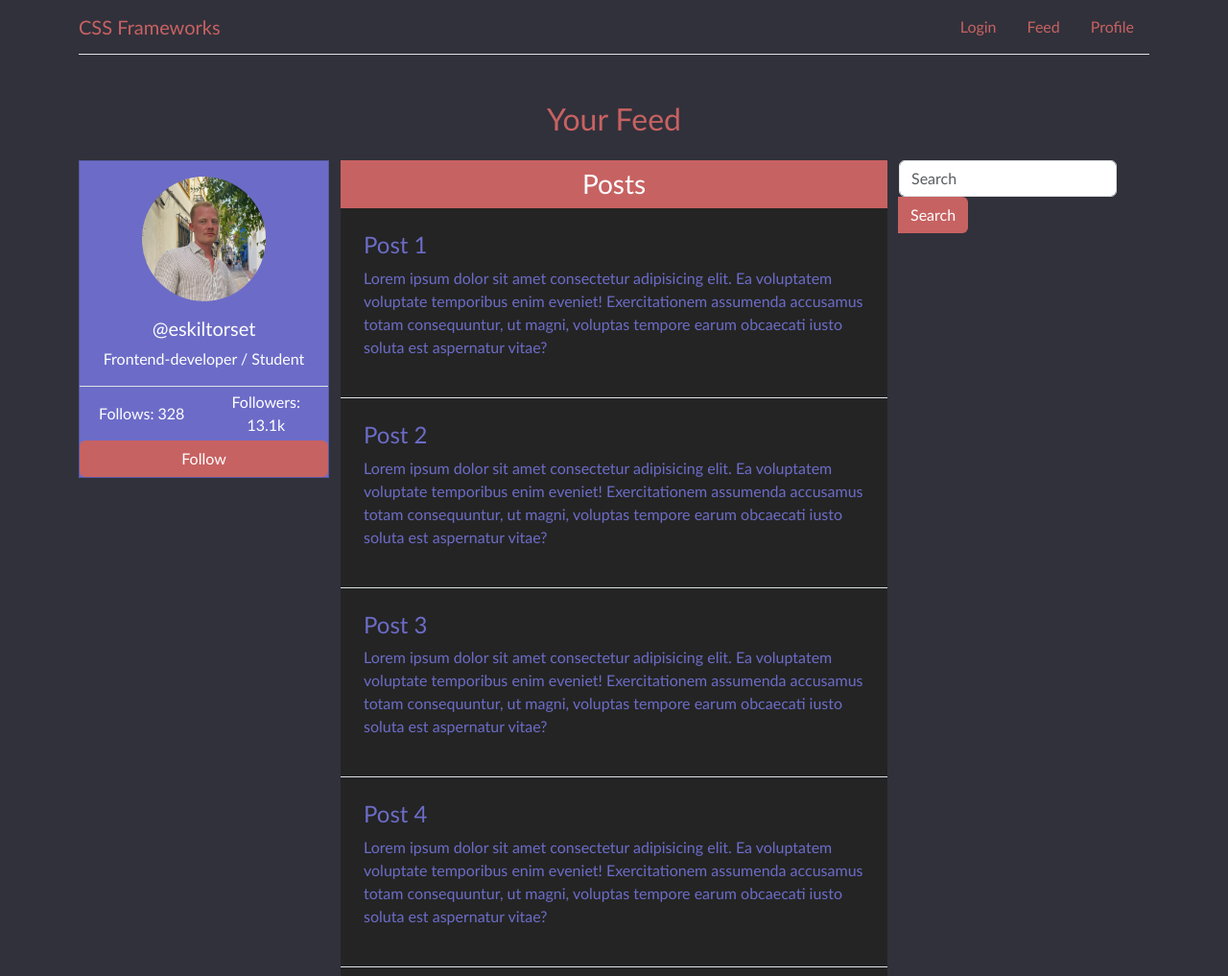
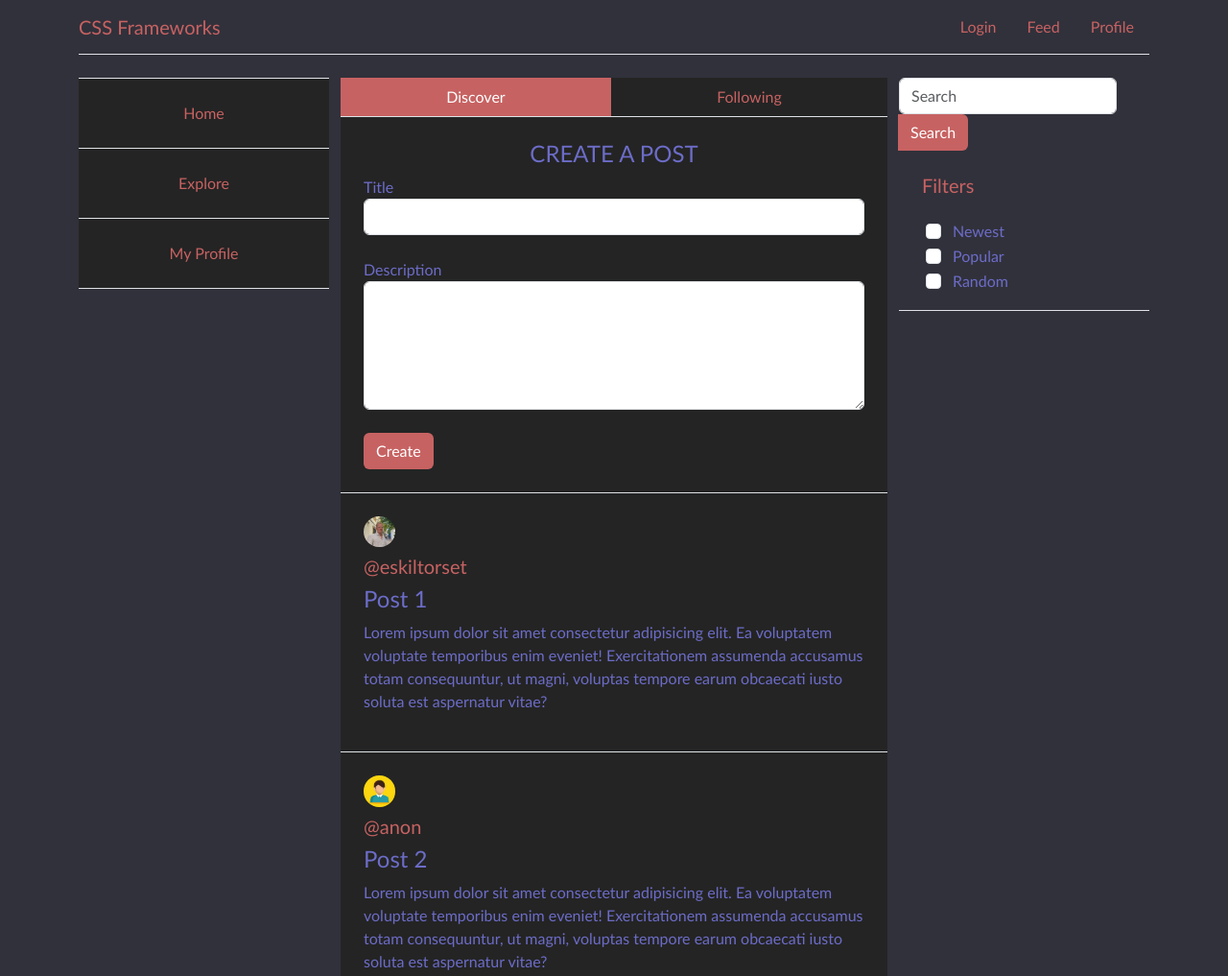
Before and after one commit to eskiltorset/css-frameworks, a website: page feed/index.html in a window 1280 px wide. Shown: the top 1017 px of the page at 96% size. Drawn offline with nearby package versions, Linux system fonts and the light colour scheme.

Commit message:
added different sections on feed page + changed title on feed/profile

```diff
--- a/feed/index.html
+++ b/feed/index.html
@@ -3,7 +3,7 @@
     <head>
         <meta charset="utf-8">
         <meta http-equiv="X-UA-Compatible" content="IE=edge">
-        <title>Authentication Page</title>
+        <title>Feed Page</title>
         <meta name="description" content="">
         <meta name="viewport" content="width=device-width, initial-scale=1">
         <link rel="stylesheet" href="/node_modules/bootstrap/dist/css/bootstrap.min.css">
@@ -33,46 +33,93 @@
             </nav>
         </div>
 
-        <h2 class="text-center mt-5">Your Feed</h2>
+        <!--<h2 class="text-center mt-5">Your Feed</h2>-->
         <div class="container mt-4">
             <div class="row">
 
-              <div class="profile col-md-3">
-                <div class="card">
-                    <img src="/images/meg2.jpg" class="rounded-circle rounded mx-auto d-block w-50 h-50 center mt-3" alt="Profile Picture">
-                    <div class="card-body">
-                      <h5 class="card-title text-center">@eskiltorset</h5>
-                      <p class="card-text text-center">Frontend-developer / Student</p>
-                    </div>
-                    <div class="followers row mx-0 border-top">
-                        <p class="col-md-6 text-center m-auto p-3">Follows: 328</p>
-                        <p class="col-md-6 text-center m-auto">Followers: 13.1k</p>
-                        <button class="btn col-md-12 text-center align-items-center">Follow</button>
-                    </div>
-                  </div>
+              <div class="menu col-md-3">
+                <div class="posts">
+                    <ul class="nav nav-pills nav-fill">
+                        <li class= "nav-item col-md-12 border-bottom border-top pt-3 pb-3">
+                            <a class="menu-item nav-link rounded-0" href="/feed/index.html">Home</a>
+                        </li>
+                        <li class="nav-item col-md-12 border-bottom pt-3 pb-3">
+                            <a class="menu-item nav-link rounded-0" href="#">Explore</a>
+                        </li>
+                        <li class="nav-item col-md-12 border-bottom pt-3 pb-3">
+                            <a class="menu-item nav-link rounded-0" href="/profile/index.html">My Profile</a>
+                        </li>
+                    </ul>
+                </div>
               </div>
 
               <div class="posts col-md-6 p-0 mb-3">
-                <div class="post-title p-2 text-center">
-                    <h3 class="m-auto">Posts</h3>
-                </div>
-                <div class="post p-4 border-bottom">
+                <ul class="nav nav-pills nav-fill">
+                    <li class="nav-item active">
+                      <a class="nav-link rounded-0" aria-current="page" href="#">Discover</a>
+                    </li>
+                    <li class="nav-item">
+                      <a class="nav-link rounded-0" href="#">Following</a>
+                    </li>
+                </ul>
+
+                <form action="index.html" method="POST">
+
+                    <div class="form-group border-top px-4 pt-4">
+                        <h4 class="text-center">CREATE A POST</h4>
+                        <label for="title">Title</label>
+                        <input type="text" class="form-control" name="title" />
+                    </div>
+
+                    <div class="form-group px-4 pt-4">
+                        <label for="description">Description</label>
+                        <textarea rows="5" class="form-control" name="description" ></textarea>
+                    </div>
+
+                    <div class="form-group px-4 pt-4 pb-4">
+                        <button type="submit" class="btn">
+                            Create
+                        </button>
+                    </div>
+                </form>
+
+                <div class="post p-4 border-bottom border-top">
+                    <div class="w-25 pb-2">
+                        <img src="/images/meg2.jpg" class="w-25 img-fluid rounded-circle float start">
+                    </div>
+                    <h5>@eskiltorset</h5>
                     <h4>Post 1</h4>
                     <p>Lorem ipsum dolor sit amet consectetur adipisicing elit. Ea voluptatem voluptate temporibus enim eveniet! Exercitationem assumenda accusamus totam consequuntur, ut magni, voluptas tempore earum obcaecati iusto soluta est aspernatur vitae?</p>
                 </div>
                 <div class="post p-4 border-bottom">
+                    <div class="w-25 pb-2">
+                        <img src="/images/avatar.avif" class="w-25 img-fluid rounded-circle float start">
+                    </div>
+                    <h5>@anon</h5>
                     <h4>Post 2</h4>
                     <p>Lorem ipsum dolor sit amet consectetur adipisicing elit. Ea voluptatem voluptate temporibus enim eveniet! Exercitationem assumenda accusamus totam consequuntur, ut magni, voluptas tempore earum obcaecati iusto soluta est aspernatur vitae?</p>
                 </div>
                 <div class="post p-4 border-bottom">
+                    <div class="w-25 pb-2">
+                        <img src="/images/avatar.avif" class="w-25 img-fluid rounded-circle float start">
+                    </div>
+                    <h5>@anon2</h5>
                     <h4>Post 3</h4>
                     <p>Lorem ipsum dolor sit amet consectetur adipisicing elit. Ea voluptatem voluptate temporibus enim eveniet! Exercitationem assumenda accusamus totam consequuntur, ut magni, voluptas tempore earum obcaecati iusto soluta est aspernatur vitae?</p>
                 </div>
                 <div class="post p-4 border-bottom">
+                    <div class="w-25 pb-2">
+                        <img src="/images/avatar.avif" class="w-25 img-fluid rounded-circle float start">
+                    </div>
+                    <h5>@anon3</h5>
                     <h4>Post 4</h4>
                     <p>Lorem ipsum dolor sit amet consectetur adipisicing elit. Ea voluptatem voluptate temporibus enim eveniet! Exercitationem assumenda accusamus totam consequuntur, ut magni, voluptas tempore earum obcaecati iusto soluta est aspernatur vitae?</p>
                 </div>
                 <div class="post p-4 border-bottom">
+                    <div class="w-25 pb-2">
+                        <img src="/images/avatar.avif" class="w-25 img-fluid rounded-circle float start">
+                    </div>
+                    <h5>@anon4</h5>
                     <h4>Post 5</h4>
                     <p>Lorem ipsum dolor sit amet consectetur adipisicing elit. Ea voluptatem voluptate temporibus enim eveniet! Exercitationem assumenda accusamus totam consequuntur, ut magni, voluptas tempore earum obcaecati iusto soluta est aspernatur vitae?</p>
                 </div>
@@ -87,6 +134,29 @@
                       Search
                     </button>
                   </div>
+                  <div class="mt-2 border-bottom">
+                    <h5 class="p-3 ms-2">Filters</h5>
+                    <div>
+                        <div class="form-check">
+                            <input class="form-check-input mx-1" type="checkbox" value="" id="flexCheckDefault">
+                            <label class="form-check-label ms-2" for="flexCheckDefault">
+                              Newest
+                            </label>
+                        </div>
+                        <div class="form-check">
+                            <input class="form-check-input mx-1" type="checkbox" value="" id="flexCheckDefault">
+                            <label class="form-check-label ms-2" for="flexCheckDefault">
+                              Popular
+                            </label>
+                        </div>
+                        <div class="form-check">
+                            <input class="form-check-input mx-1" type="checkbox" value="" id="flexCheckDefault">
+                            <label class="form-check-label mb-3 ms-2" for="flexCheckDefault">
+                              Random
+                            </label>
+                        </div>
+                    </div>
+                  </div>
               </div>
 
             </div>
--- a/src/scss/_variables.scss
+++ b/src/scss/_variables.scss
@@ -2,6 +2,8 @@
 $primary-colour: rgb(49, 49, 59);
 $secondary-colour: rgb(199, 98, 98);
 $third-colour: rgb(108, 108, 200);
+$fourth-colour: rgb(36, 36, 36);
+
 
 /*$form-check-input-checked-bg-color:rgb(199, 98, 98);
 $form-check-input-checked-color: rgb(108, 108, 200);
--- a/src/scss/styles.scss
+++ b/src/scss/styles.scss
@@ -1,7 +1,7 @@
 @import "variables";
 @import "../../node_modules/bootstrap/scss/bootstrap.scss";
 
-// Home page
+// Login page
 body {
     background-color: $primary-colour;
     font-family:'Trebuchet MS', 'Lucida Sans Unicode', 'Lucida Grande', 'Lucida Sans', Arial, sans-serif;
@@ -43,7 +43,7 @@ body {
 }
 
 .posts {
-    background-color: rgb(36, 36, 36);
+    background-color: $fourth-colour;
 
 }
 
@@ -62,3 +62,14 @@ body {
     background-color: $secondary-colour;
     color: white;
 }
+
+
+// Feed page
+h5 {
+    color: $secondary-colour;
+}
+
+.nav-pills > li.active > a{
+    color: white;
+    background-color: $secondary-colour;
+}
```
Also changed, not shown: profile/index.html (+3 -3 lines), dist/css/styles.css, 1 other file.
